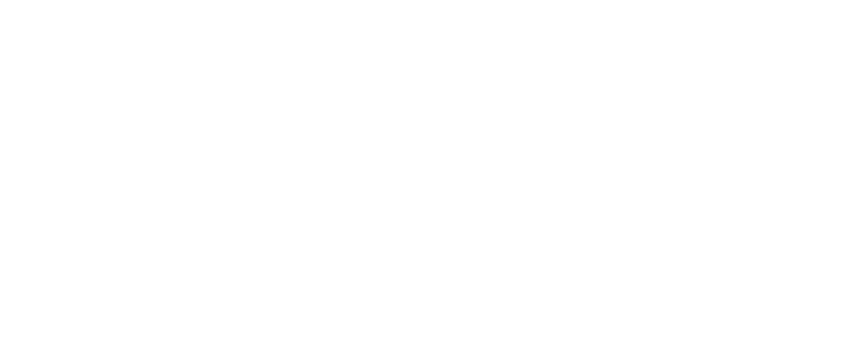
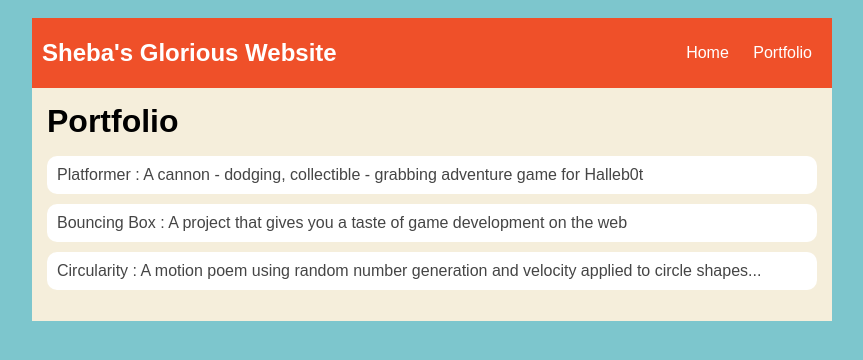
Before and after one commit to LazyFaceDaniel/Danielguo.github.io, a plain HTML site: page projects/portfolio.html in a window 1280 px wide. Shown: the whole page, without its empty margins (208-1071 px from the left). Drawn offline with Linux system fonts and the light colour scheme.

Commit message:
added index.html

```diff
--- a/projects/portfolio.html
+++ b/projects/portfolio.html
@@ -1,11 +1,108 @@
 <html>
     <head>
-        <title></title>
+        <title>Blobfish and Zorpalod</title>
+        <style type="text/css">
+            body {
+                background: rgb(125, 198, 205);
+                color: rgb(45, 45, 45);
+                padding: 10px;
+                font-family: arial;
+            }
+            header {
+                font-size: 1.5em;
+                font-weight: bold;
+            }
+
+            #all-contents {
+                max-width: 800px;
+                margin: auto;
+            }
+
+            /* navigation menu */
+            nav {
+                background: rgb(239, 80, 41);
+                margin: 0 auto;
+                display: flex;
+                padding: 10px;
+            }
+            h1 {
+                display: flex;
+                align-items: center;
+                color: rgb(255, 255, 255);
+                flex: 1;
+                margin: 0;
+            }
+            #nav-ul {
+                list-style-image: none;
+            }
+            .nav-li {
+                display: inline-block;
+                padding: 0 10px;
+            }
+            .nav-a {
+                text-decoration: none;
+                color: #fff;
+            }
+
+            /* main container area beneath menu */
+            main {
+                background: rgb(245, 238, 219);
+                display: flex;
+            }
+            .content {
+                flex: 1;
+                padding: 15px;
+            }
+            .content h1 {
+             color: black;
+         }
+
+         #portfolio {
+             list-style-type: none;
+             padding-left: 0;
+         }
+
+         #portfolio li {
+             background: #fff;
+             padding: 10px;
+             border-radius: 10px;
+             margin-bottom: 10px;
+         }
+
+         #portfolio li:hover {
+             background: #eee;
+         }
+
+         #portfolio a {
+             text-decoration: none;
+             color: #454545;
+         }
+        </style>
     </head>
 
     <body>
       <div id="all-contents">
-
+        <nav>
+            <h1>Sheba's Glorious Website</h1>
+            <ul id="nav-ul">
+               <li class="nav-li">
+               <a class="nav-a" href="index.html">Home</a>
+             </li>
+             <li class="nav-li">
+               <a class="nav-a" href="portfolio.html">Portfolio</a>
+             </li>
+         </ul>
+        </nav>
+        <main>
+            <div class="content">
+                <h1>Portfolio</h1>
+                <ul id="portfolio">
+                    <li><a href="projects/platformer/">Platformer : A cannon - dodging, collectible - grabbing adventure game for Halleb0t</a></li>
+                    <li><a href="projects/bouncing-box/">Bouncing Box : A project that gives you a taste of game development on the web </a></li>
+                    <li><a href="projects/circularity/">Circularity : A motion poem using random number generation and velocity applied to circle shapes...</a></li>
+                </ul>
+            </div>
+        </main>
       </div>
     </body>
 </html>
```
